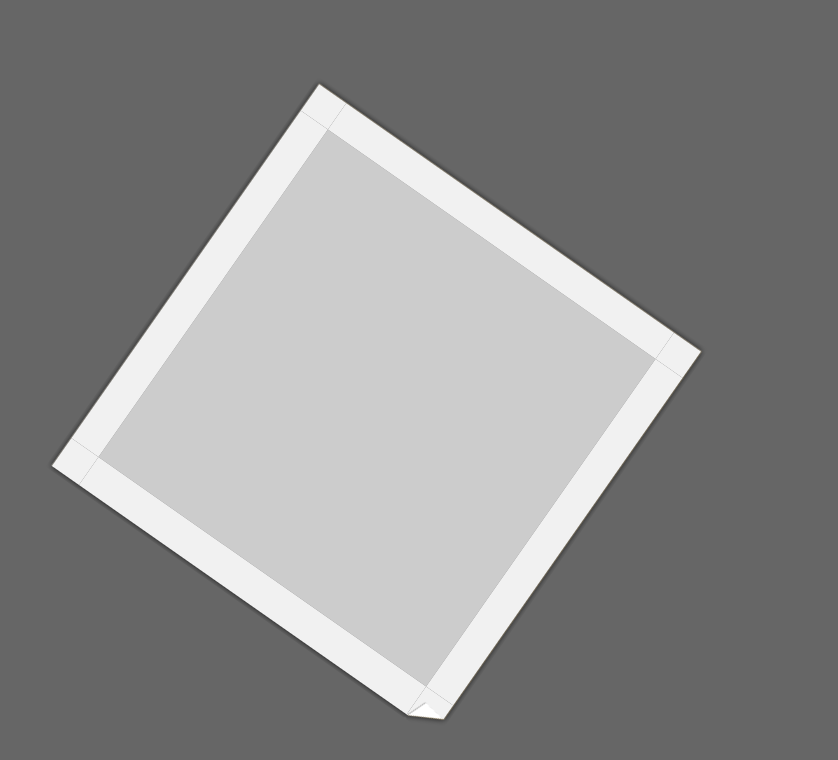
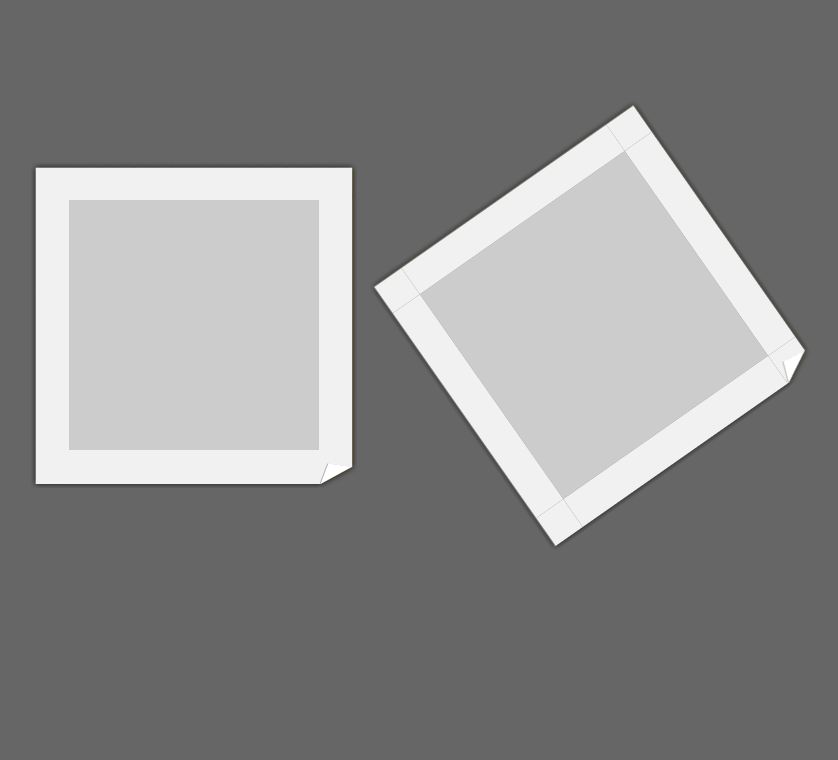
Before and after one commit to asabirov/bug-test, a plain HTML site: page index.htm in a window 1280 px wide. Shown: the whole page, without its empty margins (31-869 px from the left). Drawn offline with Linux system fonts and the light colour scheme.

Commit message:
added screenshot

```diff
--- a/index.htm
+++ b/index.htm
@@ -5,16 +5,22 @@ body {
 }
 
 .sticker {
-    position: relative;
+    position: absolute;
     top: 200px;
-    left: 200px;
-    width: 400px;
-    height: 400px;
+    left: 100px;
+    width: 250px;
+    height: 250px;
     background: #ccc;
-    -moz-transform: rotate(35deg);
-    -o-transform: rotate(35deg);
-    -webkit-transform: rotate(35deg);
-    transform: rotate(35deg);
+}
+
+#sticker2 {
+    -moz-transform: rotate(-35deg);
+    -o-transform: rotate(-35deg);
+    -webkit-transform: rotate(-35deg);
+    transform: rotate(-35deg);
+    top: 200px;
+    left: 500px;
+
 }
 
 
@@ -108,5 +114,17 @@ body {
     <div class="sticker-decoration sticker-ne"></div>
     <div class="sticker-decoration sticker-nw"></div>
 </div>
+
+<div class="sticker" id="sticker2">
+    <div class="sticker-decoration sticker-n"></div>
+    <div class="sticker-decoration sticker-e"></div>
+    <div class="sticker-decoration sticker-s"></div>
+    <div class="sticker-decoration sticker-w"></div>
+    <div class="sticker-decoration sticker-se"></div>
+    <div class="sticker-decoration sticker-sw"></div>
+    <div class="sticker-decoration sticker-ne"></div>
+    <div class="sticker-decoration sticker-nw"></div>
+</div>
+
 </body>
 </html>
```
Also changed, not shown: ff.png.
